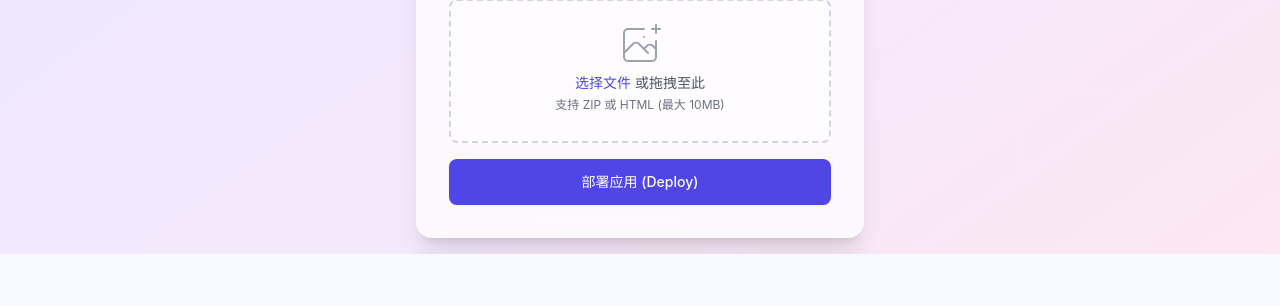
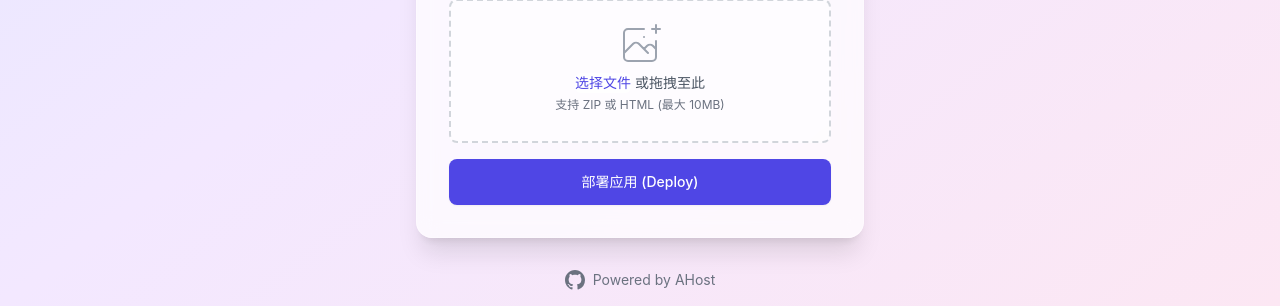
Before and after one commit to zhaoqz/AHost, a FastAPI app: page / in a window 1280 px wide. Shown: the part 668-974 px from the top of the page. Before the commit the page ends 922 px from the top, so only its background shows below. Run offline with FastAPI, Linux system fonts and the light colour scheme; some libraries are stand-ins or nearby versions.

Commit message:
增加github项目推广

```diff
--- a/templates/base.html
+++ b/templates/base.html
@@ -1,5 +1,6 @@
 <!DOCTYPE html>
 <html lang="en">
+
 <head>
     <meta charset="UTF-8">
     <meta name="viewport" content="width=device-width, initial-scale=1.0">
@@ -10,6 +11,7 @@
             font-family: 'Inter', sans-serif;
             background: #f3f4f6;
         }
+
         .glass {
             background: rgba(255, 255, 255, 0.7);
             backdrop-filter: blur(10px);
@@ -18,7 +20,21 @@
         }
     </style>
 </head>
-<body class="min-h-screen flex flex-col items-center justify-center p-4 bg-gradient-to-br from-indigo-100 via-purple-100 to-pink-100">
+
+<body
+    class="min-h-screen flex flex-col items-center justify-center p-4 bg-gradient-to-br from-indigo-100 via-purple-100 to-pink-100">
     {% block content %}{% endblock %}
+
+    <footer class="mt-8 text-center text-gray-500 text-sm">
+        <a href="https://github.com/zhaoqz/AHost" target="_blank"
+            class="hover:text-indigo-600 transition flex items-center justify-center gap-2">
+            <svg height="20" width="20" viewBox="0 0 16 16" fill="currentColor">
+                <path
+                    d="M8 0C3.58 0 0 3.58 0 8c0 3.54 2.29 6.53 5.47 7.59.4.07.55-.17.55-.38 0-.19-.01-.82-.01-1.49-2.01.37-2.53-.49-2.69-.94-.09-.23-.48-.94-.82-1.13-.28-.15-.68-.52-.01-.53.63-.01 1.08.58 1.23.82.72 1.21 1.87.87 2.33.66.07-.52.28-.87.51-1.07-1.78-.2-3.64-.89-3.64-3.95 0-.87.31-1.59.82-2.15-.08-.2-.36-1.02.08-2.12 0 0 .67-.21 2.2.82.64-.18 1.32-.27 2-.27.68 0 1.36.09 2 .27 1.53-1.04 2.2-.82 2.2-.82.44 1.1.16 1.92.08 2.12.51.56.82 1.27.82 2.15 0 3.07-1.87 3.75-3.65 3.95.29.25.54.73.54 1.48 0 1.07-.01 1.93-.01 2.2 0 .21.15.46.55.38A8.013 8.013 0 0016 8c0-4.42-3.58-8-8-8z" />
+            </svg>
+            Powered by AHost
+        </a>
+    </footer>
 </body>
+
 </html>
```
